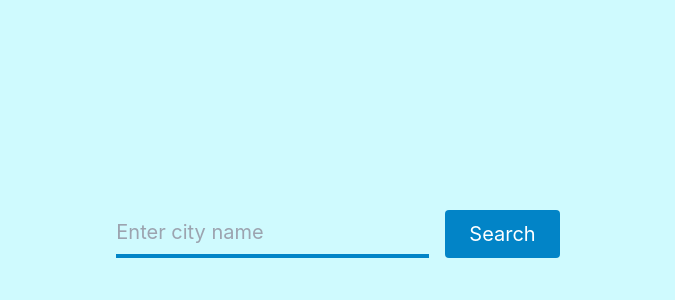
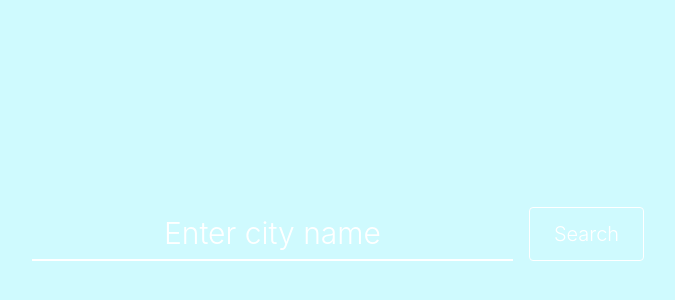
Before and after one commit to YevheniiYeremenko/react-weather-app, a React (Create React App) app: page / in a window 1280 px wide. Shown: the part 166-466 px from the top of the page, without its empty margins (302-977 px from the left). Built offline with nearby package versions, Linux system fonts and the light colour scheme.

Commit message:
Update WeatherSearch.jsx

```diff
--- a/src/components/WeatherSearch.jsx
+++ b/src/components/WeatherSearch.jsx
@@ -7,6 +7,7 @@ export function WeatherSearch({ onSearch }) {
   };
 
   const handleSearch = () => {
+    setCity("")
     onSearch(city);
   };
 
@@ -17,17 +18,17 @@ export function WeatherSearch({ onSearch }) {
   };
 
   return (
-    <div className="flex flex-col md:flex-row gap-4">
+    <div className="flex flex-col md:flex-row gap-4 max-w-xs md:max-w-full">
       <input
         type="text"
-        className="border-0 border-b-4 py-2 border-sky-600 text-xl bg-transparent focus:outline-none focus:border-sky-500"
+        className="font-bold text-3xl border-0 border-b-2 py-2 border-white text-center text-white bg-transparent placeholder:text-white placeholder:font-light focus:outline-none focus:border-sky-100"
         placeholder="Enter city name"
         value={city}
         onChange={handleInputChange}
         onKeyDown={handleKeyPress}
       />
       <button
-        className="bg-sky-600 hover:bg-sky-500 text-white rounded px-6 text-xl py-2"
+        className="text-white text-xl py-2 px-6 bg-transparent font-light border rounded border-white focus:outline-none hover:border-sky-100 hover:text-sky-100"
         onClick={handleSearch}
       >
         Search
```
